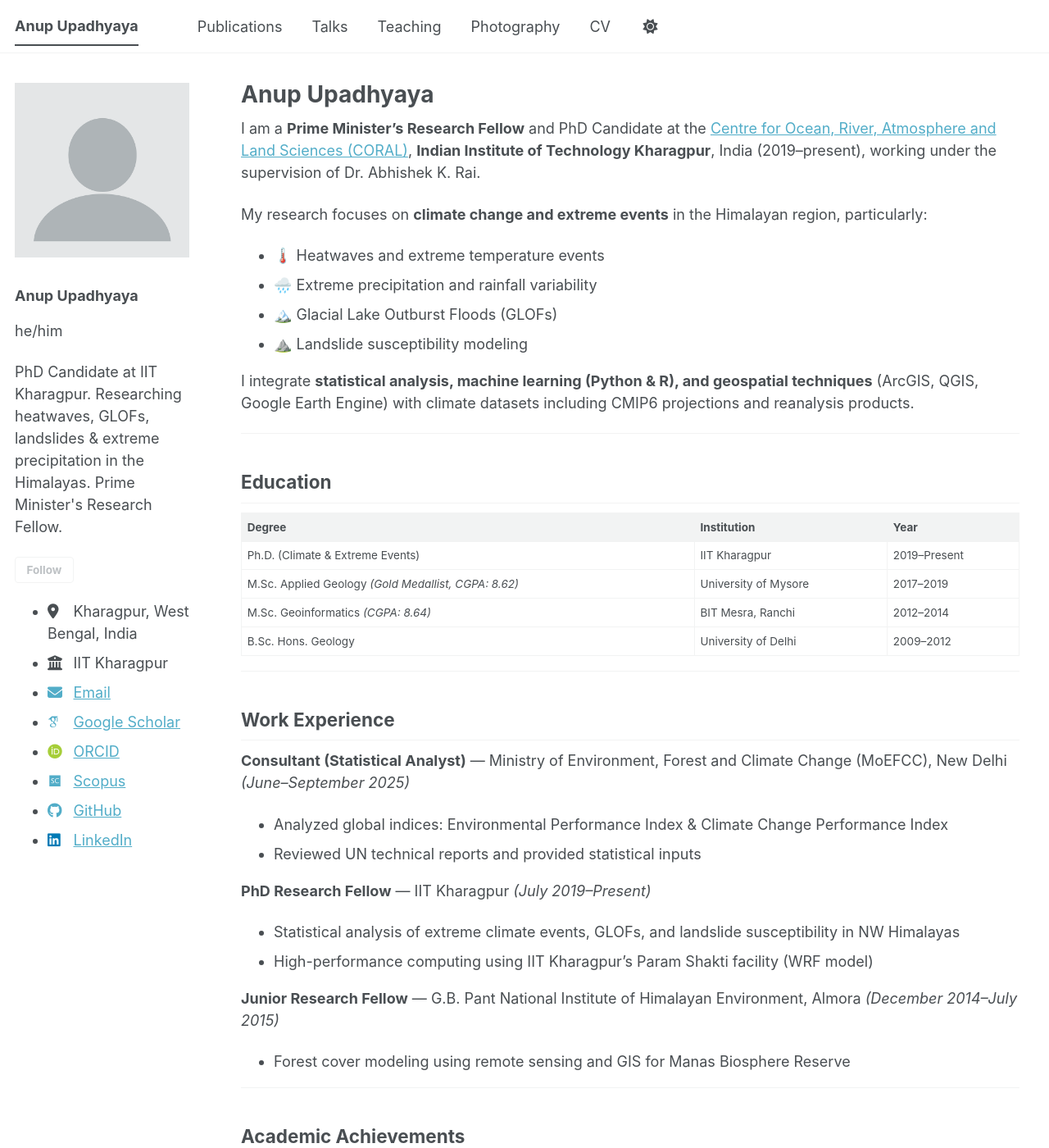
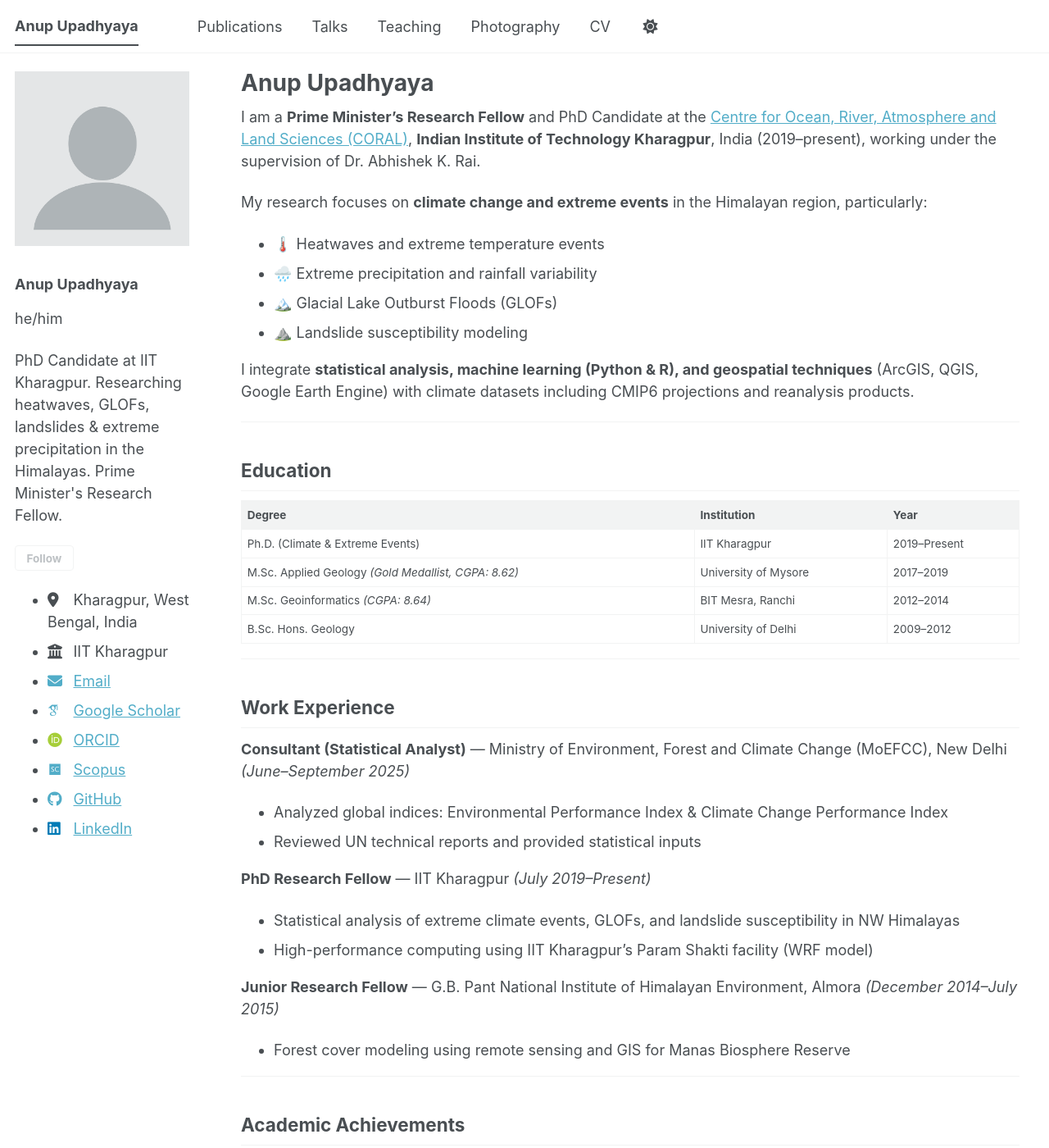
Before and after one commit to anupupadhyaya/anupupadhyaya.github.io, a Jekyll site: the page built from _pages/about.md, in a window 1280 px wide and 1400 px high. Shown: the whole window at 82% size. Built offline with Jekyll 4.4.1, drawn with Linux system fonts in a browser that asks for light colours; some web fonts are replaced; a script bundle is joined from its source files by our own code; library files that are not in the unit come from our copies.

Commit message:
Update _page.scss

```diff
--- a/_sass/layout/_page.scss
+++ b/_sass/layout/_page.scss
@@ -5,7 +5,10 @@
 #main {
   @include container;
   @include clearfix;
-  margin-top: 2em;
+  /* Reduced top margin — fixed masthead provides the visual separation.
+     Using padding-top here (instead of margin-top) prevents collapse issues. */
+  margin-top: 0;
+  padding-top: 1.2em;
   padding-left: 1em;
   padding-right: 1em;
   animation: intro 0.3s both;
@@ -17,12 +20,7 @@
 }
 
 .page {
-  @include breakpoint($large) {
-    @include span(10 of 12 last);
-    @include prefix(0.5 of 12);
-    @include suffix(2 of 12);
-  }
-
+  /* Susy span/prefix/suffix removed — flexbox in _sidebar.scss handles widths */
   .page__inner-wrap {
     @include full();
 
```
